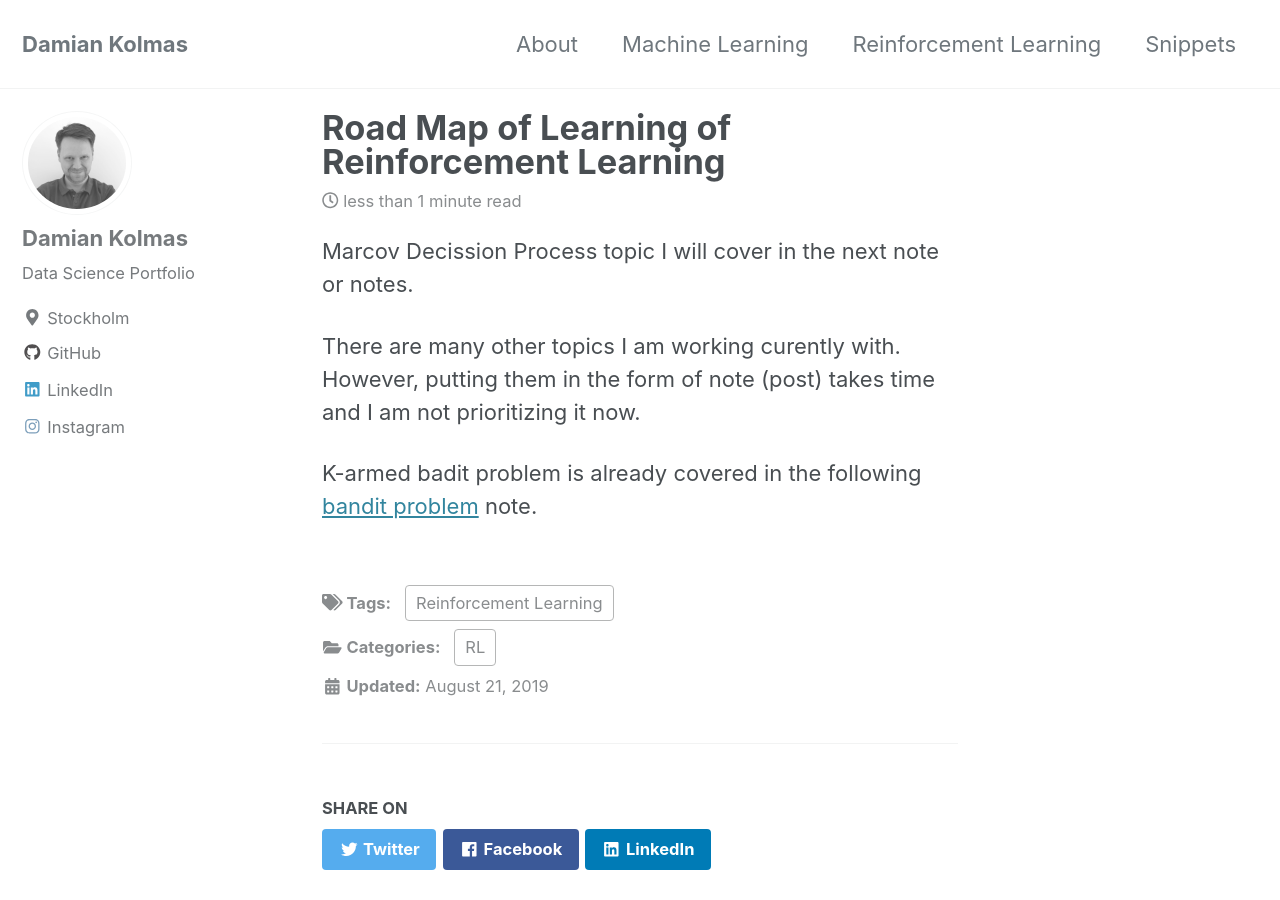
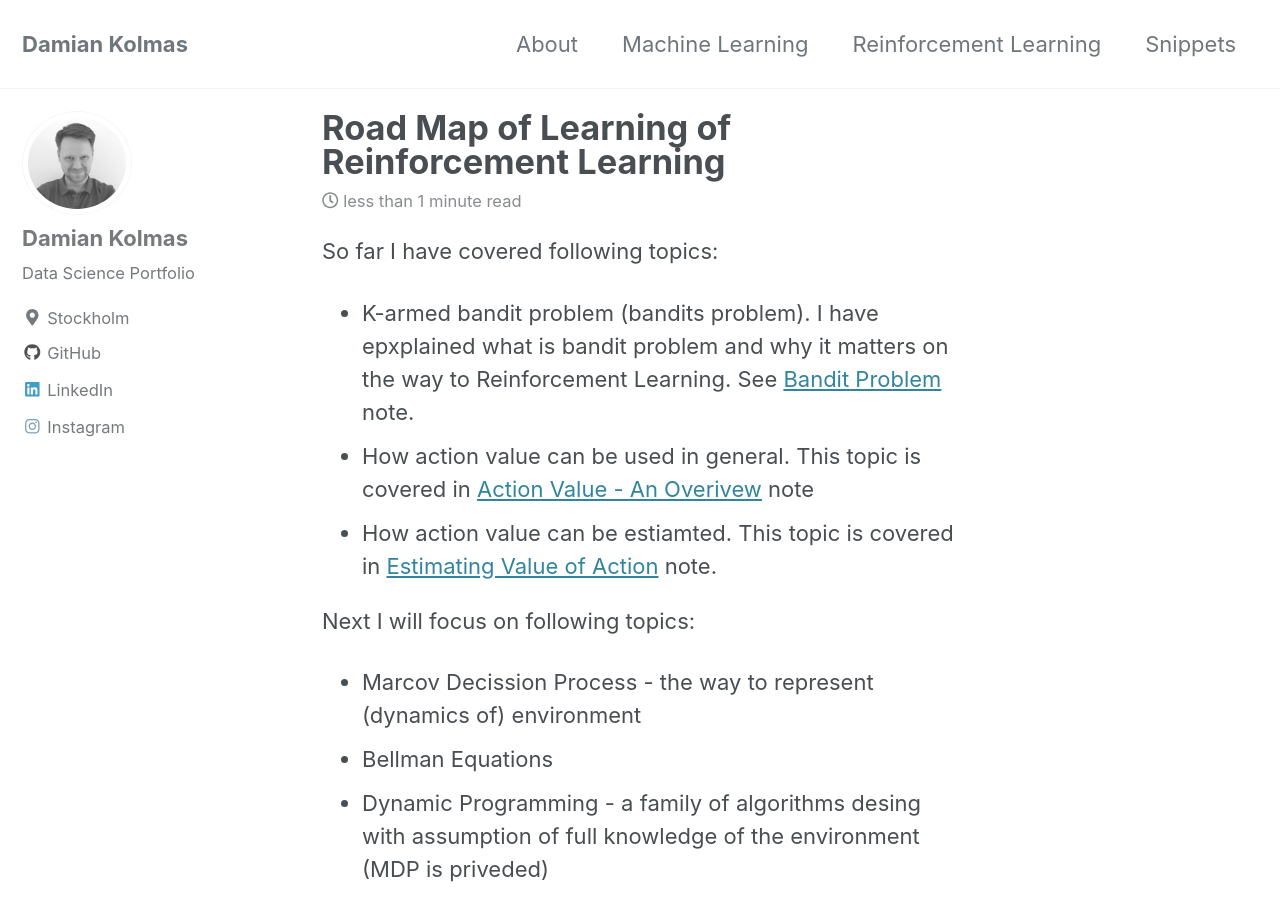
Before and after one commit to DKolmas/DKolmas.github.io, a Jekyll site: the page built from _posts/2019-08-21-Road-Map-Of-Learning.md, in a window 1280 px wide and 900 px high. Built offline with Jekyll 4.4.1, drawn with Linux system fonts in a browser that asks for light colours; cached includes are drawn as plain includes; some of the changed text lies outside the part shown.

Commit message:
Editorial changes to the content of more notes

```diff
--- a/_posts/2019-08-21-Road-Map-Of-Learning.md
+++ b/_posts/2019-08-21-Road-Map-Of-Learning.md
@@ -7,8 +7,15 @@ excerpt: "What are reasonable step in learning process of Reinforcement Learning
 mathjax: "true"
 ---
 
-Marcov Decission Process topic I will cover in the next note or notes.
+So far I have covered following topics:
+ * K-armed bandit problem (bandits problem). I have epxplained what is bandit problem and why it matters on the way to Reinforcement Learning. See [Bandit Problem](http://www.damiankolmas.com/rl/Bandit-problem/) note.
+ * How action value can be used in general. This topic is covered in [Action Value - An Overivew](http://www.damiankolmas.com/rl/Action-value-method/) note
+ * How action value can be estiamted. This topic is covered in [Estimating Value of Action](http://www.damiankolmas.com/rl/Estimating-value-of-action/#) note.
 
-There are many other topics I am working curently with. However, putting them in the form of note (post) takes time and I am not prioritizing it now.
 
-K-armed badit problem is already covered in the following [bandit problem](http://www.damiankolmas.com/rl/Bandit-problem/) note.
+Next I will focus on following topics:
+ * Marcov Decission Process - the way to represent (dynamics of) environment
+ * Bellman Equations
+ * Dynamic Programming - a family of algorithms desing with assumption of full knowledge of the environment (MDP is priveded)
+
+Other topics are on the way as well...
```
Also changed, not shown: _posts/2019-08-09-Action-value-method.md (+8 -0 lines).
